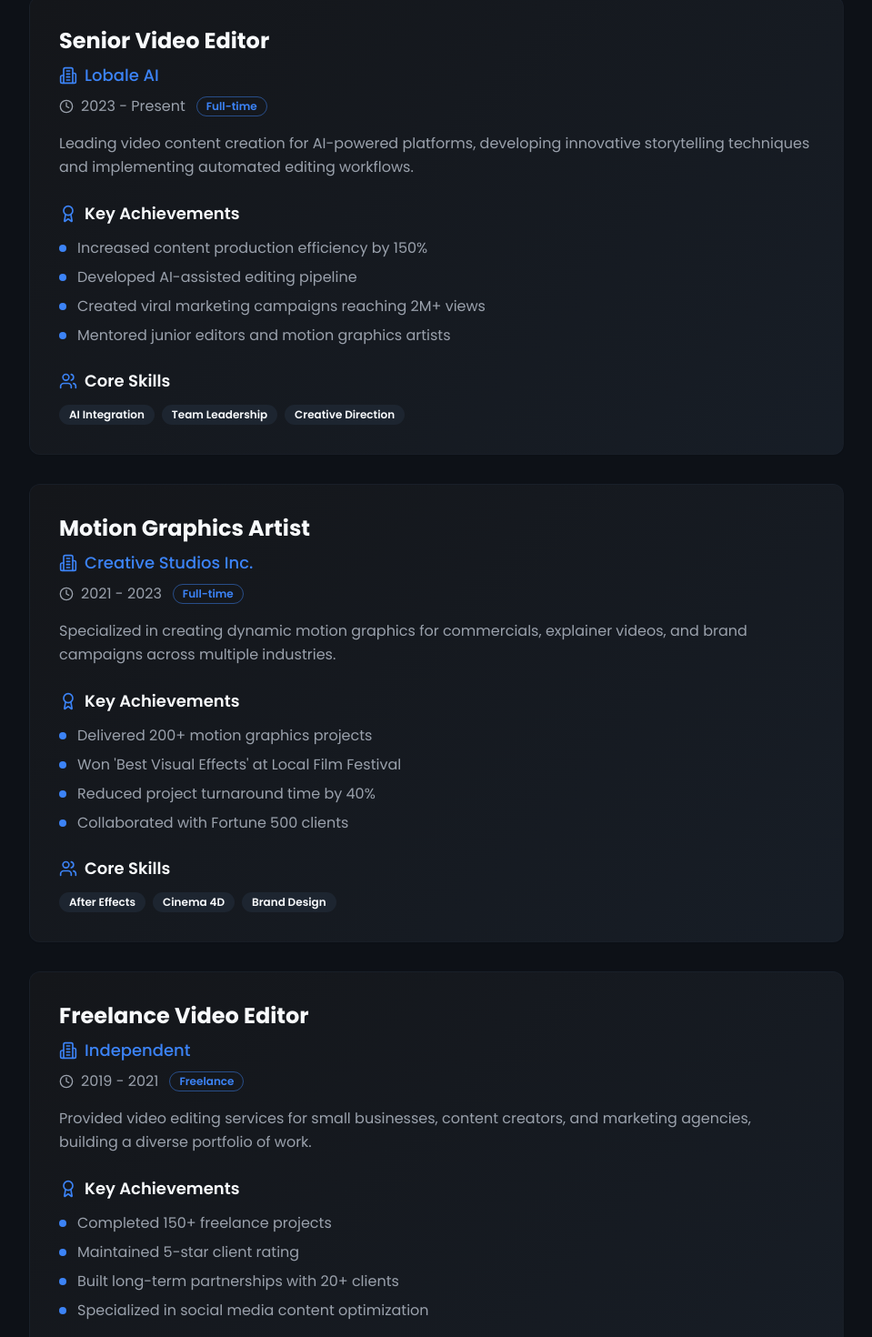
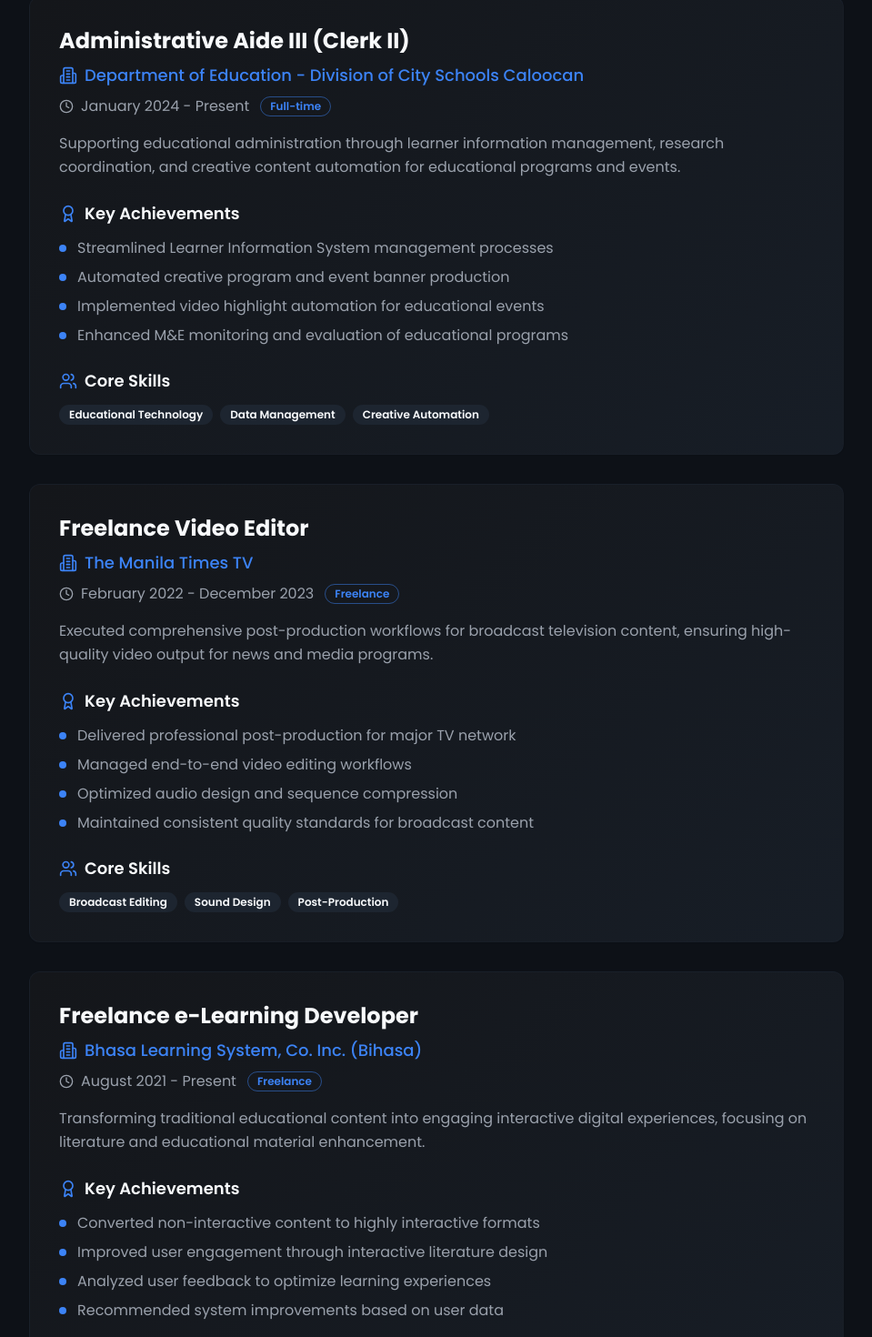
Before and after one commit to shalli20/ai-crafted-motion, a React (Vite) app: page / in a window 1280 px wide. Shown: the part 2312-3782 px from the top of the page at 91% size, without its empty margins (160-1119 px from the left). Built offline with nearby package versions, Linux system fonts and the light colour scheme.

Commit message:
Update experience section
Update descriptions, achievements, and skills for the experience section.

```diff
--- a/src/components/Experience.tsx
+++ b/src/components/Experience.tsx
@@ -5,46 +5,46 @@ import { Building2, Users, Award, Clock } from "lucide-react";
 const Experience = () => {
   const experiences = [
     {
-      title: "Senior Video Editor",
-      company: "Lobale AI",
-      period: "2023 - Present",
+      title: "Administrative Aide III (Clerk II)",
+      company: "Department of Education - Division of City Schools Caloocan",
+      period: "January 2024 - Present",
       type: "Full-time",
-      description: "Leading video content creation for AI-powered platforms, developing innovative storytelling techniques and implementing automated editing workflows.",
+      description: "Supporting educational administration through learner information management, research coordination, and creative content automation for educational programs and events.",
       achievements: [
-        "Increased content production efficiency by 150%",
-        "Developed AI-assisted editing pipeline",
-        "Created viral marketing campaigns reaching 2M+ views",
-        "Mentored junior editors and motion graphics artists"
+        "Streamlined Learner Information System management processes",
+        "Automated creative program and event banner production",
+        "Implemented video highlight automation for educational events",
+        "Enhanced M&E monitoring and evaluation of educational programs"
       ],
-      skills: ["AI Integration", "Team Leadership", "Creative Direction"]
-    },
-    {
-      title: "Motion Graphics Artist",
-      company: "Creative Studios Inc.",
-      period: "2021 - 2023",
-      type: "Full-time",
-      description: "Specialized in creating dynamic motion graphics for commercials, explainer videos, and brand campaigns across multiple industries.",
-      achievements: [
-        "Delivered 200+ motion graphics projects",
-        "Won 'Best Visual Effects' at Local Film Festival",
-        "Reduced project turnaround time by 40%",
-        "Collaborated with Fortune 500 clients"
-      ],
-      skills: ["After Effects", "Cinema 4D", "Brand Design"]
+      skills: ["Educational Technology", "Data Management", "Creative Automation"]
     },
     {
       title: "Freelance Video Editor",
-      company: "Independent",
-      period: "2019 - 2021",
+      company: "The Manila Times TV",
+      period: "February 2022 - December 2023",
       type: "Freelance",
-      description: "Provided video editing services for small businesses, content creators, and marketing agencies, building a diverse portfolio of work.",
+      description: "Executed comprehensive post-production workflows for broadcast television content, ensuring high-quality video output for news and media programs.",
       achievements: [
-        "Completed 150+ freelance projects",
-        "Maintained 5-star client rating",
-        "Built long-term partnerships with 20+ clients",
-        "Specialized in social media content optimization"
+        "Delivered professional post-production for major TV network",
+        "Managed end-to-end video editing workflows",
+        "Optimized audio design and sequence compression",
+        "Maintained consistent quality standards for broadcast content"
       ],
-      skills: ["Client Management", "Multi-platform Content", "Social Media"]
+      skills: ["Broadcast Editing", "Sound Design", "Post-Production"]
+    },
+    {
+      title: "Freelance e-Learning Developer",
+      company: "Bhasa Learning System, Co. Inc. (Bihasa)",
+      period: "August 2021 - Present",
+      type: "Freelance",
+      description: "Transforming traditional educational content into engaging interactive digital experiences, focusing on literature and educational material enhancement.",
+      achievements: [
+        "Converted non-interactive content to highly interactive formats",
+        "Improved user engagement through interactive literature design",
+        "Analyzed user feedback to optimize learning experiences",
+        "Recommended system improvements based on user data"
+      ],
+      skills: ["e-Learning Development", "Interactive Design", "Educational Content"]
     }
   ];
 
```
